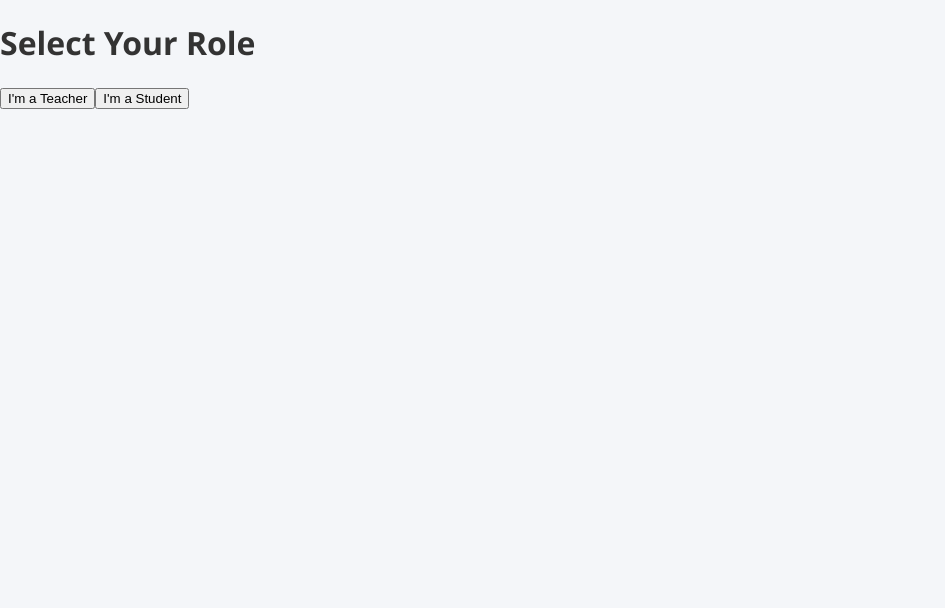
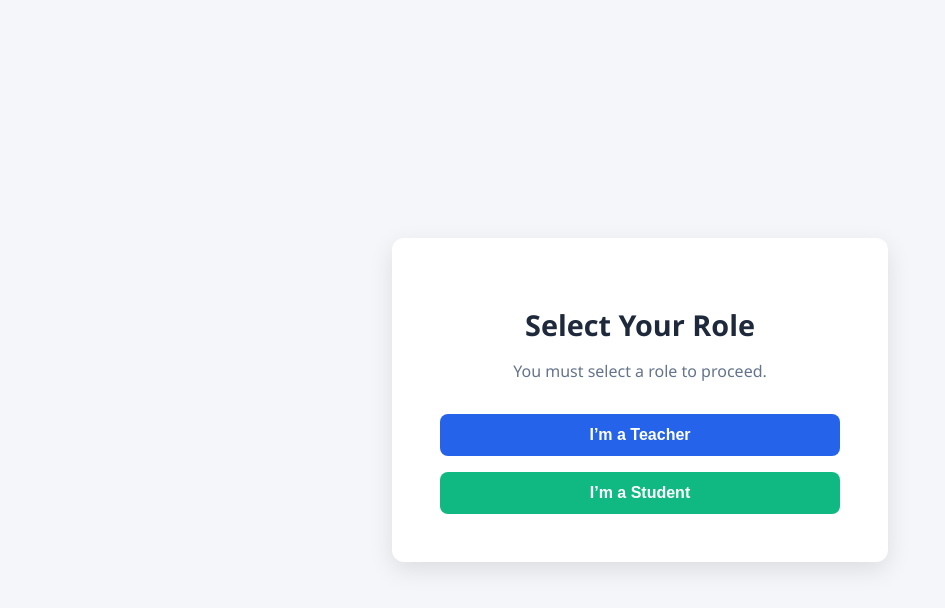
Before and after one commit to bhargavv1704/live-polling-system, a React (Create React App) app in the folder client/: page / in a window 1280 px wide. Shown: the top 608 px of the page, without its empty margins (0-945 px from the left). Built offline with nearby package versions, Linux system fonts and the light colour scheme; no server answers.

Commit message:
UI Enhancement 2

```diff
--- a/client/src/components/RoleSelector.js
+++ b/client/src/components/RoleSelector.js
@@ -1,19 +1,20 @@
 // src/components/RoleSelector.js
 
 import React from 'react';
-import '../index.css';
+import '../index.css'; // Ensure styling is linked
 
 const RoleSelector = ({ setRole }) => {
   return (
-    <div className="role-container">
-      <div className="role-card">
-        <h1 className="role-title">Select Your Role</h1>
-        <div className="role-buttons">
-          <button className="role-btn" onClick={() => setRole('teacher')}>
-            I'm a Teacher
+    <div className="role-selector-container">
+      <div className="role-selector-card">
+        <h1 className="role-selector-title">Select Your Role</h1>
+        <p className="role-selector-subtitle">You must select a role to proceed.</p>
+        <div className="role-selector-buttons">
+          <button className="role-button teacher" onClick={() => setRole('teacher')}>
+            I’m a Teacher
           </button>
-          <button className="role-btn" onClick={() => setRole('student')}>
-            I'm a Student
+          <button className="role-button student" onClick={() => setRole('student')}>
+            I’m a Student
           </button>
         </div>
       </div>
```
